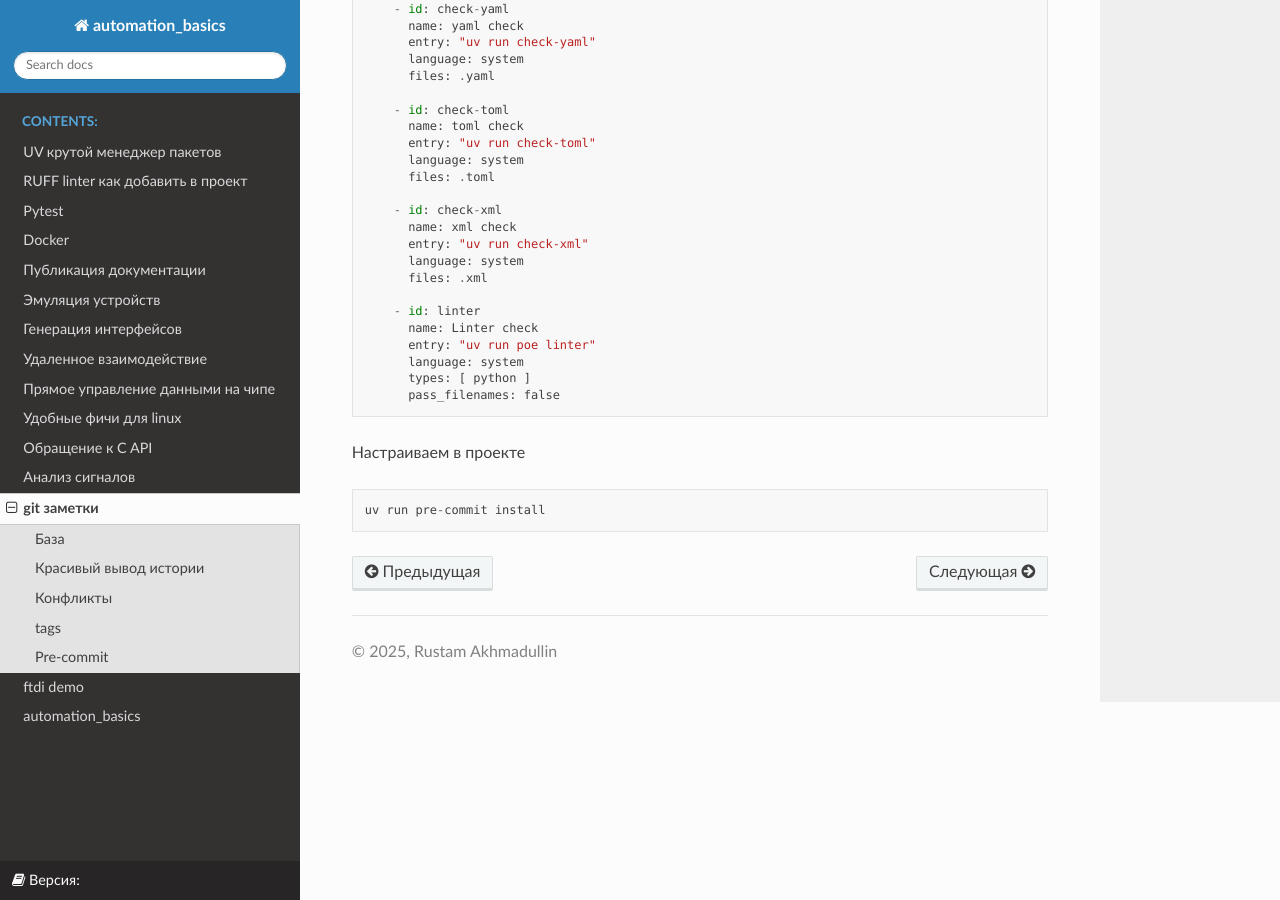
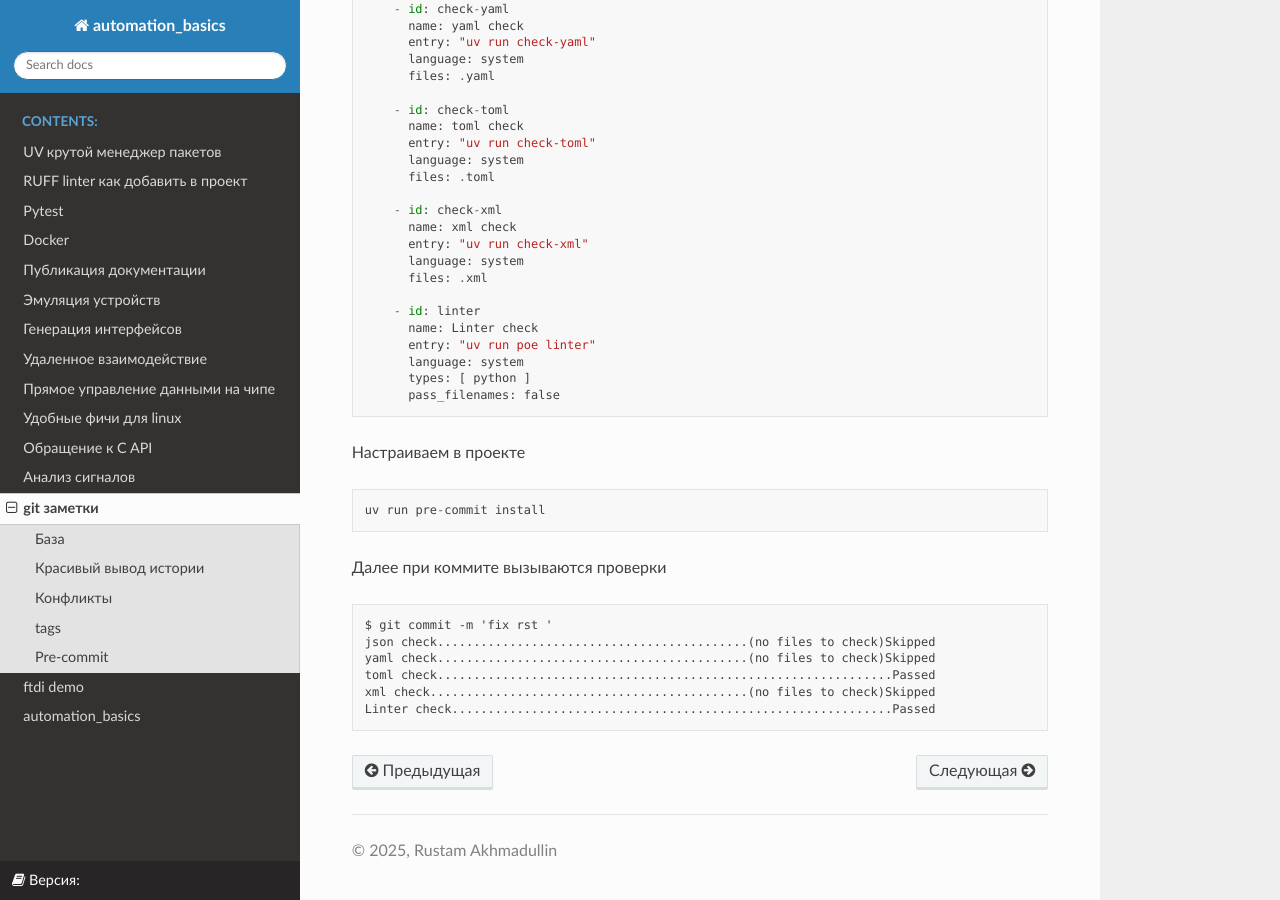
Before and after one commit to RustamAxm/automation_basic, a Sphinx documentation site: the page built from docs/source/tutorials/git.rst, in a window 1280 px wide and 900 px high, scrolled down 1970 px. Built offline with Sphinx 7.4.7 and the Read the Docs theme 3.1.0, drawn with Linux system fonts in a browser that asks for light colours.

Commit message:
add git pre commit

```diff
--- a/docs/source/tutorials/git.rst
+++ b/docs/source/tutorials/git.rst
@@ -123,3 +123,14 @@ Pre-commit
 .. code-block::
 
     uv run pre-commit install
+
+Далее при коммите вызываются проверки
+
+.. code-block::
+
+    $ git commit -m 'fix rst '
+    json check...........................................(no files to check)Skipped
+    yaml check...........................................(no files to check)Skipped
+    toml check...............................................................Passed
+    xml check............................................(no files to check)Skipped
+    Linter check.............................................................Passed
```
